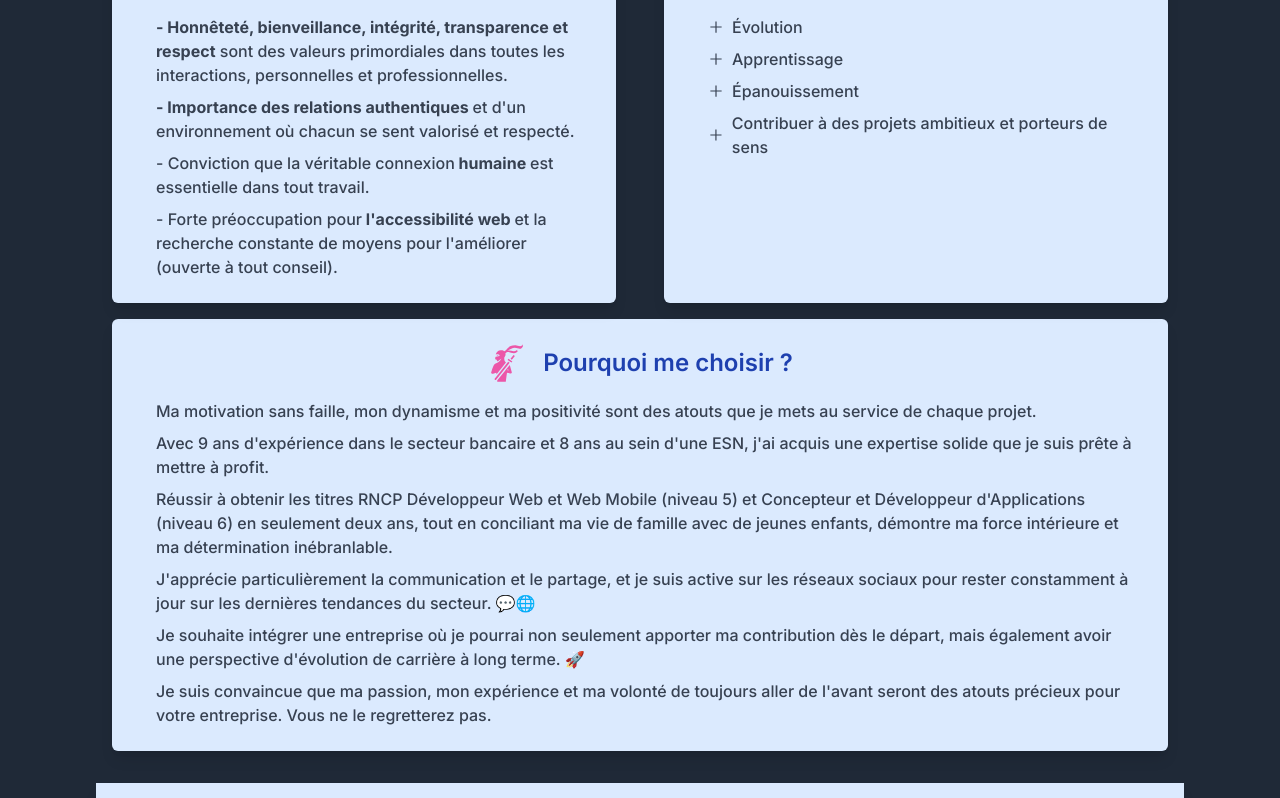
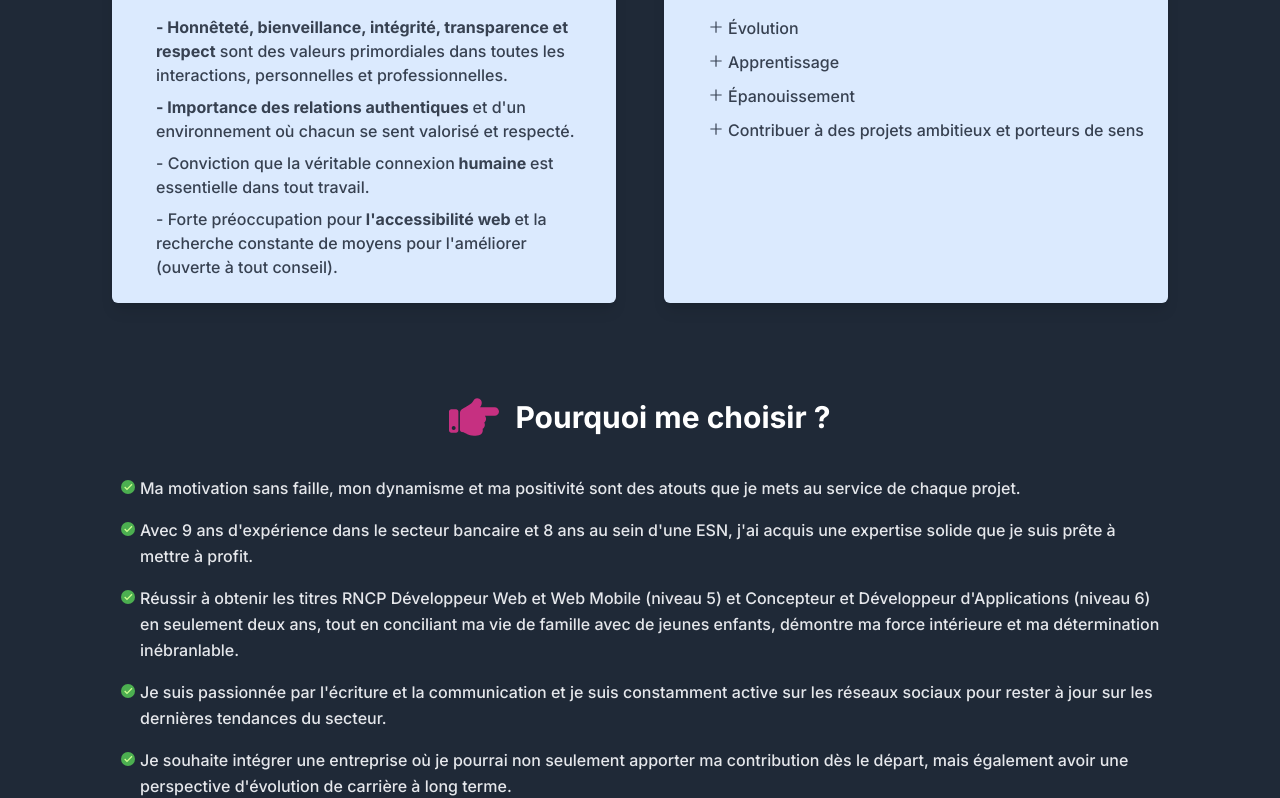
Before and after one commit to PriscilliaAmmeux/my_portfolio, a Next.js app: page /about in a window 1280 px wide. Shown: the part 2143-2941 px from the top of the page. Built offline with nearby package versions, Linux system fonts and the light colour scheme.

Commit message:
refacto, reponsive and add why me in about section

```diff
--- a/package.json
+++ b/package.json
@@ -9,7 +9,7 @@
     "lint": "next lint"
   },
   "dependencies": {
-    "next": "14.1.4",
+    "next": "^14.2.3",
     "nodemailer": "^6.9.13",
     "react": "^18",
     "react-dom": "^18",
--- a/src/app/styles/variables.module.css
+++ b/src/app/styles/variables.module.css
@@ -1,4 +1,3 @@
-.iconColor,
-.hoverColor {
+.colorFirst {
   color: rgba(240, 50, 148, 0.8);
 }
--- a/src/app/ui/carreer/carreer.tsx
+++ b/src/app/ui/carreer/carreer.tsx
@@ -1,5 +1,4 @@
 import { MdWork } from "react-icons/md";
-import Image from "next/image";
 import styles from "../../styles/variables.module.css";
 import jobs from "../../../data/jobs.json";
 import ImageList from "../components/imageList/imageList";
@@ -28,7 +27,7 @@ export default function Carreer() {
   return (
     <section className="mt-8 pt-6 bg-gray-800 text-white w-full p-6 shadow-lg">
       <div className="flex items-center justify-center mb-4">
-        <MdWork size={40} className={styles.iconColor} />{" "}
+        <MdWork size={40} className={styles.colorFirst} />{" "}
         <h1 className="ml-4 text-white text-2xl font-semibold ">
           Mon parcours professionnel
         </h1>
--- a/src/app/ui/components/card/card.tsx
+++ b/src/app/ui/components/card/card.tsx
@@ -10,13 +10,14 @@ interface ArticleProps {
   title: string;
   children: ReactNode;
   className?: string;
+  color?: string;
 }
 
-export default function Card({ Icon, title, children }: ArticleProps) {
+export default function Card({ Icon, title, children, color }: ArticleProps) {
   return (
-    <section className="mb-4 bg-blue-100 p-6 rounded-md shadow-lg mr-4 ml-4">
+    <section className={`mb-4 ${color} p-6 rounded-md shadow-lg mr-4 ml-4`}>
       <div className="flex items-center justify-center mb-4">
-        <Icon size={40} className={styles.iconColor} />
+        <Icon size={40} className={styles.colorFirst} />
         <h1 className="ml-4 text-blue-800 text-2xl font-semibold">{title}</h1>
       </div>
       <ul className="text-gray-700 list-disc ml-5">{children}</ul>
--- /dev/null
+++ b/src/app/ui/components/itemList/itemList.tsx
@@ -0,0 +1,19 @@
+interface IconProps extends React.SVGProps<SVGSVGElement> {
+  size?: number;
+}
+
+interface ItemListProps {
+  Icon: (props: IconProps) => JSX.Element;
+  text: React.ReactNode;
+}
+
+export default function ItemList({ Icon, text }: ItemListProps) {
+  return (
+    <li className="flex items-start">
+      <div style={{ width: "20px", height: "20px" }} className="align-top">
+        <Icon className="mr-2 mt-1" />
+      </div>
+      {text}
+    </li>
+  );
+}
--- a/src/app/ui/components/title/title.tsx
+++ b/src/app/ui/components/title/title.tsx
@@ -8,7 +8,7 @@ type TitleProps = {
 export default function Title({ text, icon: Icon }: TitleProps) {
   return (
     <div className="flex items-center justify-center space-x-4">
-      <Icon size={50} className={styles.iconColor} />
+      <Icon size={50} className={styles.colorFirst} />
       <h1 className="flex justify-center text-3xl font-bold text-white mt-10 mb-10 text-2xl">
         {text}
       </h1>
--- a/src/app/ui/gradesAndKnows/gradesAndKnows.tsx
+++ b/src/app/ui/gradesAndKnows/gradesAndKnows.tsx
@@ -14,7 +14,8 @@ export default function GradesAndKnows() {
       <Card
         className="w-full sm:w-1/2"
         Icon={FaHeadSideVirus}
-        title="Mes compétences">
+        title="Mes compétences"
+        color="bg-blue-100">
         <ul className="text-gray-700 list-disc ml-3">
           <h1 className="flex items-center font-bold">
             Spécifier, concevoir et développer des logiciels ou applications web
@@ -47,7 +48,7 @@ export default function GradesAndKnows() {
         </ul>
       </Card>
 
-      <Card Icon={GrCertificate} title="Mes diplômes">
+      <Card Icon={GrCertificate} title="Mes diplômes" color="bg-blue-100">
         <ul>
           {grades.map((grades) => (
             <GradesItems
--- a/src/app/ui/interests/interests.tsx
+++ b/src/app/ui/interests/interests.tsx
@@ -4,7 +4,6 @@ import { MdOutlineFestival } from "react-icons/md";
 import { RiTeamLine } from "react-icons/ri";
 import { BsArrowRight } from "react-icons/bs";
 import { FaHeart } from "react-icons/fa";
-import Image from "next/image";
 import ImageList from "../components/imageList/imageList";
 
 const images = [
@@ -26,7 +25,7 @@ images[randomIndex].hideOnSmallScreen = false;
 
 export default function Interests() {
   return (
-    <section className="mt-8 pt-4 bg-blue-100 w-full p-6 shadow-lg">
+    <article className="mt-8 pt-4 bg-blue-100 w-full p-6 shadow-lg">
       <div className="flex items-center justify-center mb-6">
         <FaHeart size={40} color="rgba(240, 50, 148, 0.8)" />
         <h1 className="ml-4 text-blue-800 text-2xl font-semibold">
@@ -138,6 +137,6 @@ export default function Interests() {
           professionnel ou personnel
         </p>
       </section>
-    </section>
+    </article>
   );
 }
--- a/src/app/ui/valuesAndObjectives/valuesAndObjectives.tsx
+++ b/src/app/ui/valuesAndObjectives/valuesAndObjectives.tsx
@@ -1,12 +1,20 @@
 import { GiDirectionSigns } from "react-icons/gi";
 import { GoRocket } from "react-icons/go";
 import { AiOutlinePlus } from "react-icons/ai";
-import Article from "../components/card/card";
+import Card from "../components/card/card";
+import ItemList from "../components/itemList/itemList";
+
+const objectives = [
+  "Évolution",
+  "Apprentissage",
+  "Épanouissement",
+  "Contribuer à des projets ambitieux et porteurs de sens",
+];
 
 export default function ValuesAndObjectives() {
   return (
     <section className="grid grid-cols-1 md:grid-cols-2 gap-4">
-      <Article Icon={GoRocket} title="Mes valeurs">
+      <Card Icon={GoRocket} title="Mes valeurs" color="bg-blue-100">
         <ul className="text-gray-700 flex flex-col space-y-2 font-medium">
           <li>
             <span className="font-bold">
@@ -34,25 +42,18 @@ export default function ValuesAndObjectives() {
             conseil).
           </li>
         </ul>
-      </Article>
+      </Card>
 
-      <Article Icon={GiDirectionSigns} title="Mes objectifs">
+      <Card Icon={GiDirectionSigns} title="Mes objectifs" color="bg-blue-100">
         <ul className="text-gray-700 flex flex-col space-y-2 font-medium">
-          <li className="flex items-center">
-            <AiOutlinePlus className="mr-2" /> Évolution
-          </li>
-          <li className="flex items-center">
-            <AiOutlinePlus className="mr-2" /> Apprentissage
-          </li>
-          <li className="flex items-center">
-            <AiOutlinePlus className="mr-2" /> Épanouissement
-          </li>
-          <li className="flex items-center">
-            <AiOutlinePlus className="mr-2" />
-            Contribuer à des projets ambitieux et porteurs de sens
-          </li>
+          {objectives.map((objective) => (
+            <ItemList
+              Icon={AiOutlinePlus}
+              text={<p className="leading-relaxed">{objective}</p>}
+            />
+          ))}
         </ul>
-      </Article>
+      </Card>
     </section>
   );
 }
--- a/src/app/ui/whyMe/whyMe.tsx
+++ b/src/app/ui/whyMe/whyMe.tsx
@@ -1,44 +1,29 @@
-import Article from "../components/card/card";
-import { GiNinjaHeroicStance } from "react-icons/gi";
+import { FaHandPointRight } from "react-icons/fa";
+import { FcOk } from "react-icons/fc";
+import Title from "../components/title/title";
+import ItemList from "../components/itemList/itemList";
+
+const cardContent = [
+  "Ma motivation sans faille, mon dynamisme et ma positivité sont des atouts que je mets au service de chaque projet.",
+  "Avec 9 ans d'expérience dans le secteur bancaire et 8 ans au sein d'une ESN, j'ai acquis une expertise solide que je suis prête à mettre à profit.",
+  "Réussir à obtenir les titres RNCP Développeur Web et Web Mobile (niveau 5) et Concepteur et Développeur d'Applications (niveau 6) en seulement deux ans, tout en conciliant ma vie de famille avec de jeunes enfants, démontre ma force intérieure et ma détermination inébranlable.",
+  "Je suis passionnée par l'écriture et la communication et je suis constamment active sur les réseaux sociaux pour rester à jour sur les dernières tendances du secteur.",
+  "Je souhaite intégrer une entreprise où je pourrai non seulement apporter ma contribution dès le départ, mais également avoir une perspective d'évolution de carrière à long terme.",
+  "Je suis convaincue que ma passion, mon expérience et ma volonté de toujours aller de l'avant seront des atouts précieux pour votre entreprise. Vous ne le regretterez pas.",
+];
 
 export default function WhyMe() {
   return (
-    <>
-      <Article Icon={GiNinjaHeroicStance} title="Pourquoi me choisir ?">
-        <ul className="text-gray-700 flex flex-col space-y-2 font-medium">
-          <li className="flex items-center">
-            Ma motivation sans faille, mon dynamisme et ma positivité sont des
-            atouts que je mets au service de chaque projet.
-          </li>
-          <li className="flex items-center">
-            Avec 9 ans d'expérience dans le secteur bancaire et 8 ans au sein
-            d'une ESN, j'ai acquis une expertise solide que je suis prête à
-            mettre à profit.
-          </li>
-          <li className="flex items-center">
-            Réussir à obtenir les titres RNCP Développeur Web et Web Mobile
-            (niveau 5) et Concepteur et Développeur d'Applications (niveau 6) en
-            seulement deux ans, tout en conciliant ma vie de famille avec de
-            jeunes enfants, démontre ma force intérieure et ma détermination
-            inébranlable.
-          </li>
-          <li className="flex items-center">
-            J'apprécie particulièrement la communication et le partage, et je
-            suis active sur les réseaux sociaux pour rester constamment à jour
-            sur les dernières tendances du secteur. 💬🌐
-          </li>
-          <li className="flex items-center">
-            Je souhaite intégrer une entreprise où je pourrai non seulement
-            apporter ma contribution dès le départ, mais également avoir une
-            perspective d'évolution de carrière à long terme. 🚀
-          </li>
-          <li className="flex items-center">
-            Je suis convaincue que ma passion, mon expérience et ma volonté de
-            toujours aller de l'avant seront des atouts précieux pour votre
-            entreprise. Vous ne le regretterez pas.
-          </li>
-        </ul>
-      </Article>
-    </>
+    <article className="bg-gray-800 mt-4 text-white p-6">
+      <Title text="Pourquoi me choisir ?" icon={FaHandPointRight} />
+      <ul className="text-gray-200 flex flex-col space-y-4 font-medium">
+        {cardContent.map((content) => (
+          <ItemList
+            Icon={FcOk}
+            text={<p className="leading-relaxed">{content}</p>}
+          />
+        ))}
+      </ul>
+    </article>
   );
 }
```
Also changed, not shown: 1 other file (tests, documents, lock files or other folders).
